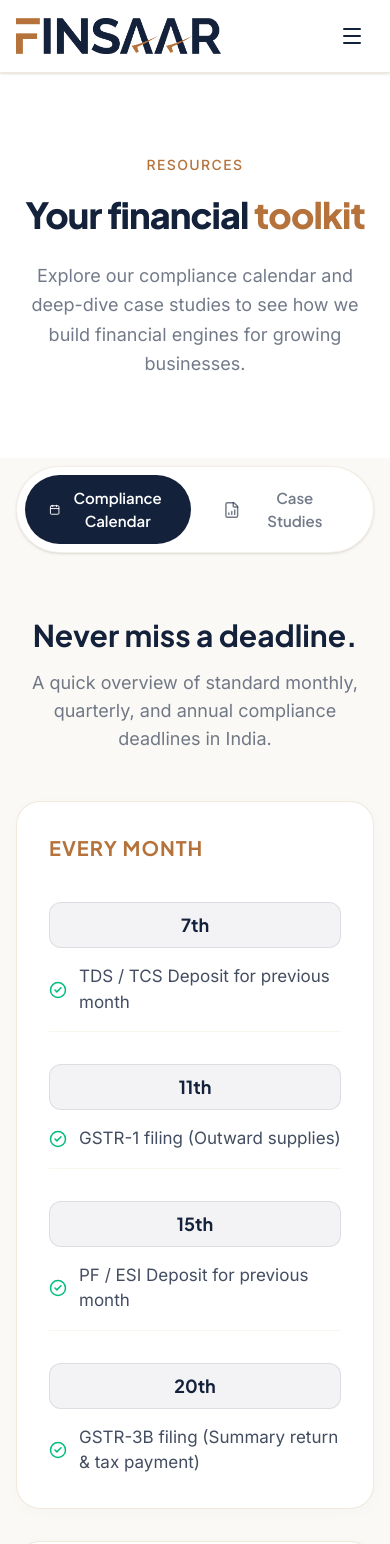
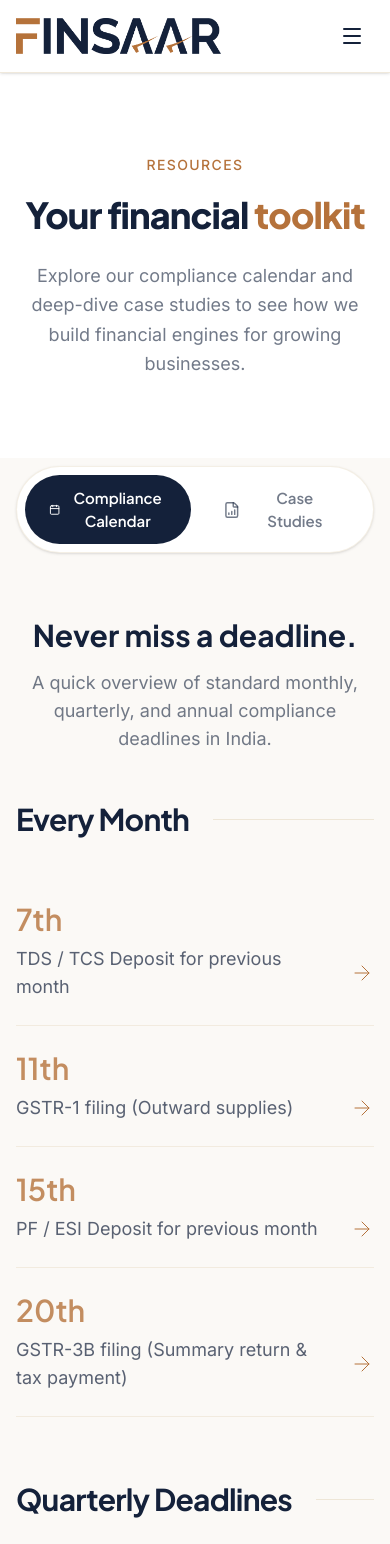
Before and after one commit to RadiaDhaval/finsaar, a Next.js app: page /resources in a window 390 px wide. Shown: the top 1544 px of the page. Built offline with nearby package versions, Linux system fonts and the light colour scheme.

Commit message:
ui fix lenis

```diff
--- a/app/about/page.tsx
+++ b/app/about/page.tsx
@@ -127,17 +127,17 @@ export default function AboutPage() {
         {/* Pillars / Features */}
         <section className="py-24 lg:py-32 bg-[#FBF9F6]">
           <div className="max-w-7xl mx-auto px-4 sm:px-6 lg:px-8">
-            <div className="grid grid-cols-1 md:grid-cols-3 gap-8">
+            <div className="grid grid-cols-1 lg:grid-cols-3 gap-6 lg:gap-8">
               {/* Card 1: Core Domain Expertise (Spans 2 columns) */}
               <motion.div
                 initial={{ opacity: 0, y: 40 }}
                 whileInView={{ opacity: 1, y: 0 }}
                 viewport={{ once: true }}
                 transition={{ duration: 0.8, ease: "easeOut" }}
-                className="lg:col-span-2 bg-white rounded-[40px] p-10 lg:p-14 border border-sand/30 shadow-[0_4px_20px_rgba(0,0,0,0.02)] hover:shadow-[0_20px_40px_rgba(0,0,0,0.08)] hover:border-sand/60 transition-all duration-500 group relative overflow-hidden flex flex-col md:flex-row gap-8 items-start"
+                className="lg:col-span-2 bg-white rounded-[40px] p-8 md:p-10 lg:p-14 border border-sand/30 shadow-[0_4px_20px_rgba(0,0,0,0.02)] hover:shadow-[0_20px_40px_rgba(0,0,0,0.08)] hover:border-sand/60 transition-all duration-500 group relative overflow-hidden flex flex-col md:flex-row gap-8 items-start"
               >
-                <div className="absolute top-0 right-0 w-[400px] h-[400px] bg-orange-300 blur-[120px] rounded-full opacity-0 group-hover:opacity-20 transition-opacity duration-700 pointer-events-none translate-x-1/3 -translate-y-1/3" />
-                <div className="absolute -bottom-10 -right-10 font-heading font-bold text-[240px] leading-none text-sand/10 select-none pointer-events-none group-hover:text-sand/20 transition-colors duration-500">
+                <div className="absolute top-0 right-0 w-[200px] md:w-[400px] h-[200px] md:h-[400px] bg-orange-300 blur-[80px] md:blur-[120px] rounded-full opacity-0 group-hover:opacity-20 transition-opacity duration-700 pointer-events-none translate-x-1/3 -translate-y-1/3" />
+                <div className="absolute -bottom-4 md:-bottom-10 -right-4 md:-right-10 font-heading font-bold text-[120px] md:text-[180px] lg:text-[240px] leading-none text-sand/10 select-none pointer-events-none group-hover:text-sand/20 transition-colors duration-500">
                   01
                 </div>
 
@@ -161,10 +161,10 @@ export default function AboutPage() {
                 whileInView={{ opacity: 1, y: 0 }}
                 viewport={{ once: true }}
                 transition={{ delay: 0.1, duration: 0.8, ease: "easeOut" }}
-                className="lg:col-span-1 bg-navy rounded-[40px] p-10 lg:p-14 border border-white/10 shadow-xl hover:shadow-2xl transition-all duration-500 group relative overflow-hidden flex flex-col h-full"
+                className="lg:col-span-1 bg-navy rounded-[40px] p-8 md:p-10 lg:p-14 border border-white/10 shadow-xl hover:shadow-2xl transition-all duration-500 group relative overflow-hidden flex flex-col h-full"
               >
-                <div className="absolute top-0 right-0 w-[300px] h-[300px] bg-emerald-300 blur-[100px] rounded-full opacity-0 group-hover:opacity-10 transition-opacity duration-700 pointer-events-none translate-x-1/2 -translate-y-1/2" />
-                <div className="absolute -bottom-6 -right-4 font-heading font-bold text-[180px] leading-none text-white/5 select-none pointer-events-none group-hover:text-white/10 transition-colors duration-500">
+                <div className="absolute top-0 right-0 w-[200px] md:w-[300px] h-[200px] md:h-[300px] bg-emerald-300 blur-[80px] md:blur-[100px] rounded-full opacity-0 group-hover:opacity-10 transition-opacity duration-700 pointer-events-none translate-x-1/2 -translate-y-1/2" />
+                <div className="absolute -bottom-2 md:-bottom-6 -right-2 md:-right-4 font-heading font-bold text-[100px] md:text-[140px] lg:text-[180px] leading-none text-white/5 select-none pointer-events-none group-hover:text-white/10 transition-colors duration-500">
                   02
                 </div>
 
@@ -188,10 +188,10 @@ export default function AboutPage() {
                 whileInView={{ opacity: 1, y: 0 }}
                 viewport={{ once: true }}
                 transition={{ delay: 0.2, duration: 0.8, ease: "easeOut" }}
-                className="lg:col-span-3 bg-white rounded-[40px] p-10 lg:p-16 border border-sand/30 shadow-[0_4px_20px_rgba(0,0,0,0.02)] hover:shadow-[0_20px_40px_rgba(0,0,0,0.08)] hover:border-sand/60 transition-all duration-500 group relative overflow-hidden flex flex-col md:flex-row gap-12 items-center"
+                className="lg:col-span-3 bg-white rounded-[40px] p-8 md:p-10 lg:p-16 border border-sand/30 shadow-[0_4px_20px_rgba(0,0,0,0.02)] hover:shadow-[0_20px_40px_rgba(0,0,0,0.08)] hover:border-sand/60 transition-all duration-500 group relative overflow-hidden flex flex-col md:flex-row gap-8 lg:gap-12 items-center"
               >
-                <div className="absolute top-1/2 left-0 w-[600px] h-[300px] bg-blue-400 blur-[150px] rounded-full opacity-0 group-hover:opacity-10 transition-opacity duration-700 pointer-events-none -translate-x-1/4 -translate-y-1/2" />
-                <div className="absolute -top-10 -right-10 font-heading font-bold text-[300px] leading-none text-sand/10 select-none pointer-events-none group-hover:text-sand/20 transition-colors duration-500">
+                <div className="absolute top-1/2 left-0 w-[300px] md:w-[600px] h-[150px] md:h-[300px] bg-blue-400 blur-[80px] md:blur-[150px] rounded-full opacity-0 group-hover:opacity-10 transition-opacity duration-700 pointer-events-none -translate-x-1/4 -translate-y-1/2" />
+                <div className="absolute -top-4 md:-top-10 -right-4 md:-right-10 font-heading font-bold text-[140px] md:text-[200px] lg:text-[300px] leading-none text-sand/10 select-none pointer-events-none group-hover:text-sand/20 transition-colors duration-500">
                   03
                 </div>
 
--- a/app/layout.tsx
+++ b/app/layout.tsx
@@ -42,10 +42,10 @@ export default function RootLayout({ children }: { children: React.ReactNode })
   return (
     <html
       lang="en"
-      className={`${plusJakartaSans.variable} ${inter.variable} h-full`}
+      className={`${plusJakartaSans.variable} ${inter.variable}`}
       suppressHydrationWarning
     >
-      <body className="min-h-full flex flex-col antialiased" suppressHydrationWarning>
+      <body className="min-h-screen flex flex-col antialiased" suppressHydrationWarning>
         <SmoothScroll>
           <MouseEffects />
           {children}
--- a/app/resources/page.tsx
+++ b/app/resources/page.tsx
@@ -124,19 +124,30 @@ export default function ResourcesPage() {
                       <p className="font-body text-navy/60 text-lg">A quick overview of standard monthly, quarterly, and annual compliance deadlines in India.</p>
                     </div>
 
-                    <div className="space-y-8">
+                    <div className="space-y-16 lg:space-y-24">
                       {complianceDeadlines.map((block, i) => (
-                        <div key={i} className="bg-white rounded-3xl p-8 lg:p-10 border border-sand/40 shadow-[0_4px_20px_rgba(0,0,0,0.02)]">
-                          <h3 className="font-heading text-xl font-bold text-copper mb-6 uppercase tracking-wider text-sm">{block.month}</h3>
-                          <div className="space-y-4">
+                        <div key={i} className="relative">
+                          <div className="flex items-center gap-6 mb-10">
+                            <h3 className="font-heading text-3xl md:text-4xl font-bold text-navy tracking-tight">{block.month}</h3>
+                            <div className="flex-1 h-[1px] bg-sand/40" />
+                          </div>
+
+                          <div className="flex flex-col">
                             {block.items.map((item, j) => (
-                              <div key={j} className="flex flex-col sm:flex-row sm:items-center gap-4 py-4 border-b border-sand/20 last:border-0 last:pb-0">
-                                <div className="bg-navy/5 text-navy font-heading font-bold text-lg px-4 py-2 rounded-xl min-w-[140px] text-center border border-navy/10">
-                                  {item.date}
+                              <div
+                                key={j}
+                                className="group grid grid-cols-1 md:grid-cols-12 gap-2 md:gap-8 lg:gap-12 py-6 lg:py-8 border-b border-sand/30 hover:border-copper/40 transition-colors duration-500"
+                              >
+                                <div className="md:col-span-4 lg:col-span-4 xl:col-span-3 flex items-center">
+                                  <span className="font-heading font-light text-3xl lg:text-4xl text-copper/80 group-hover:text-copper transition-colors duration-500 break-words">
+                                    {item.date}
+                                  </span>
                                 </div>
-                                <div className="flex-1 flex items-center gap-3">
-                                  <CheckCircle2 size={18} className="text-emerald-500 shrink-0" />
-                                  <span className="font-body text-navy/80 text-[17px]">{item.task}</span>
+                                <div className="md:col-span-8 lg:col-span-8 xl:col-span-9 flex items-center justify-between">
+                                  <span className="font-body text-lg lg:text-xl text-navy/70 group-hover:text-navy transition-colors duration-500 font-light pr-4">
+                                    {item.task}
+                                  </span>
+                                  <ArrowRight size={24} strokeWidth={1} className="text-copper opacity-100 md:opacity-0 md:group-hover:opacity-100 md:-translate-x-4 md:group-hover:translate-x-0 transition-all duration-500 shrink-0" />
                                 </div>
                               </div>
                             ))}
@@ -176,24 +187,24 @@ export default function ResourcesPage() {
 
                           <div className="relative z-10 flex flex-col md:flex-row gap-12 lg:gap-20 items-start">
                             {/* Left: Massive Metric */}
-                            <div className="shrink-0 w-full md:w-[280px]">
-                              <span className="inline-block px-4 py-1.5 bg-white/5 border border-white/10 rounded-full text-xs font-heading font-medium text-sand tracking-widest uppercase mb-8">
+                            <div className="shrink-0 w-full md:w-[260px] lg:w-[320px]">
+                              <span className="inline-block px-4 py-1.5 bg-white/5 border border-white/10 rounded-full text-xs font-heading font-medium text-sand tracking-widest uppercase mb-6 md:mb-8">
                                 {study.industry}
                               </span>
-                              <div className="font-heading font-black text-7xl lg:text-8xl text-transparent bg-clip-text bg-gradient-to-br from-white to-white/30 tracking-tighter leading-none mb-3">
+                              <div className="font-heading font-black text-5xl sm:text-6xl md:text-7xl lg:text-8xl text-transparent bg-clip-text bg-gradient-to-br from-white to-white/30 tracking-tighter leading-none mb-3">
                                 {study.metric.split(' ')[0]}
                               </div>
-                              <div className="font-heading font-bold text-xl lg:text-2xl text-sand tracking-tight">
+                              <div className="font-heading font-bold text-lg md:text-xl lg:text-2xl text-sand tracking-tight">
                                 {study.metric.split(' ').slice(1).join(' ')}
                               </div>
                             </div>
 
                             {/* Right: Content */}
-                            <div className="flex-1 md:pt-4">
-                              <h3 className="font-heading text-3xl lg:text-4xl font-bold text-white mb-6 leading-tight group-hover:text-sand transition-colors duration-500">
+                            <div className="flex-1 mt-6 md:mt-0 md:pt-4">
+                              <h3 className="font-heading text-2xl sm:text-3xl lg:text-4xl font-bold text-white mb-4 md:mb-6 leading-tight group-hover:text-sand transition-colors duration-500">
                                 {study.title}
                               </h3>
-                              <p className="font-body text-lg text-white/50 leading-relaxed mb-10 max-w-2xl font-light">
+                              <p className="font-body text-base md:text-lg text-white/50 leading-relaxed mb-8 md:mb-10 max-w-2xl font-light">
                                 {study.desc}
                               </p>
 
```
